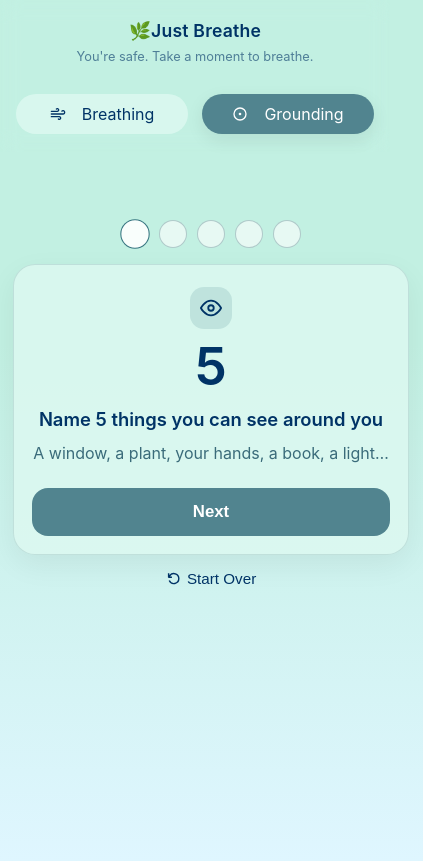
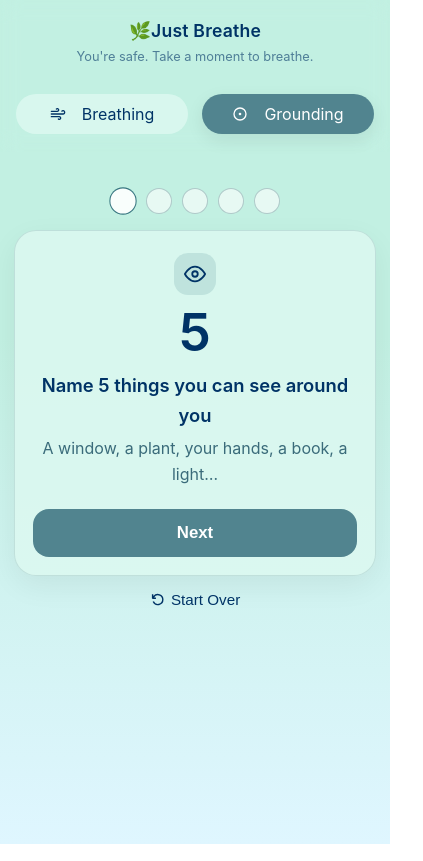
Before and after one commit to Eka1984/panic-tools, a React (Vite) app: page /grounding in a window 390 px wide. Both pictures are taken after a click on the button "Begin Exercise". Shown: the whole page, 423 px wide, since content can reach past the window. Built offline with nearby package versions, Linux system fonts and the light colour scheme; a web font is replaced by a local one.

Commit message:
feat: update styles for responsiveness and layout adjustments

```diff
--- a/src/components/GroundingCard/GroundingCard.module.css
+++ b/src/components/GroundingCard/GroundingCard.module.css
@@ -1,5 +1,5 @@
 .card {
-  width: min(520px, 92vw);
+  /* width: min(520px, 92vw); */
   margin: 0 auto;
   padding: 22px 18px 18px;
   border-radius: 22px;
--- a/src/components/Header/Header.module.css
+++ b/src/components/Header/Header.module.css
@@ -1,7 +1,7 @@
 .header {
   top: 0;
   z-index: 10;
-  padding: 20px var(--space-4, 16px) 18px;
+  padding: 20px 16px 18px;
   backdrop-filter: blur(10px);
 }
 
--- a/src/components/PageContainer/PageContainer.module.css
+++ b/src/components/PageContainer/PageContainer.module.css
@@ -3,11 +3,11 @@
   width: 100%;
   max-width: 640px; /* phones */
   margin-inline: auto;
-  padding: 0.5rem 1rem; /* top/bottom, left/right */
+  /* padding: 0.5rem 1rem;  */
   display: flex;
   flex-direction: column;
   gap: 1rem;
-  min-height: calc(100vh - var(--header-height));
+  /* min-height: calc(100vh - var(--header-height)); */
 }
 
 /* ≥ 640px (big phones / small tablets) */
--- a/src/styles/app.css
+++ b/src/styles/app.css
@@ -2,8 +2,8 @@
   width: 100%;
   max-width: 420px;
   margin: 0 auto;
-  padding: 24px env(safe-area-inset-right, 16px) 32px
-    env(safe-area-inset-left, 16px);
+  /* padding: 24px env(safe-area-inset-right, 16px) 32px
+    env(safe-area-inset-left, 16px); */
   /* min-height: 100vh; */
   display: flex;
   flex-direction: column;
--- a/src/styles/global.css
+++ b/src/styles/global.css
@@ -1,3 +1,10 @@
+/* === Global reset === */
+*,
+*::before,
+*::after {
+  box-sizing: border-box;
+}
+
 body {
   margin: 0;
   font-family: "Inter", sans-serif;
--- a/src/styles/variables.css
+++ b/src/styles/variables.css
@@ -8,6 +8,9 @@
   --white: #ffffff;
   --accent: #51848f;
   --lime-green: #58b392;
+
+  /* Layout */
+  --header-height: 180px;
 
   /* Gradient */
   --bg-gradient: linear-gradient(
```
Also changed, not shown: 1 other file (tests, documents, lock files or other folders).
